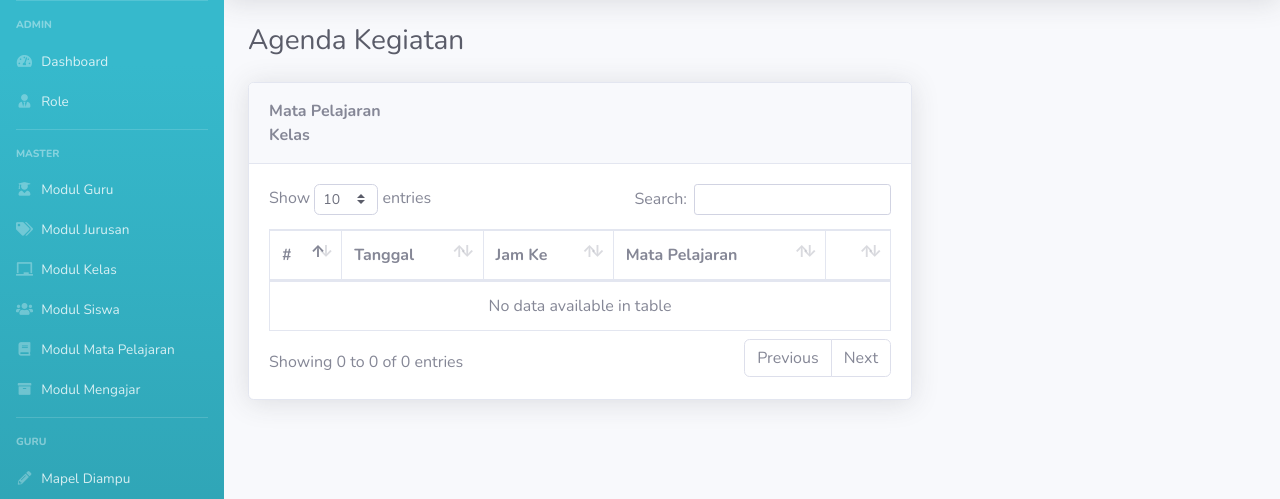
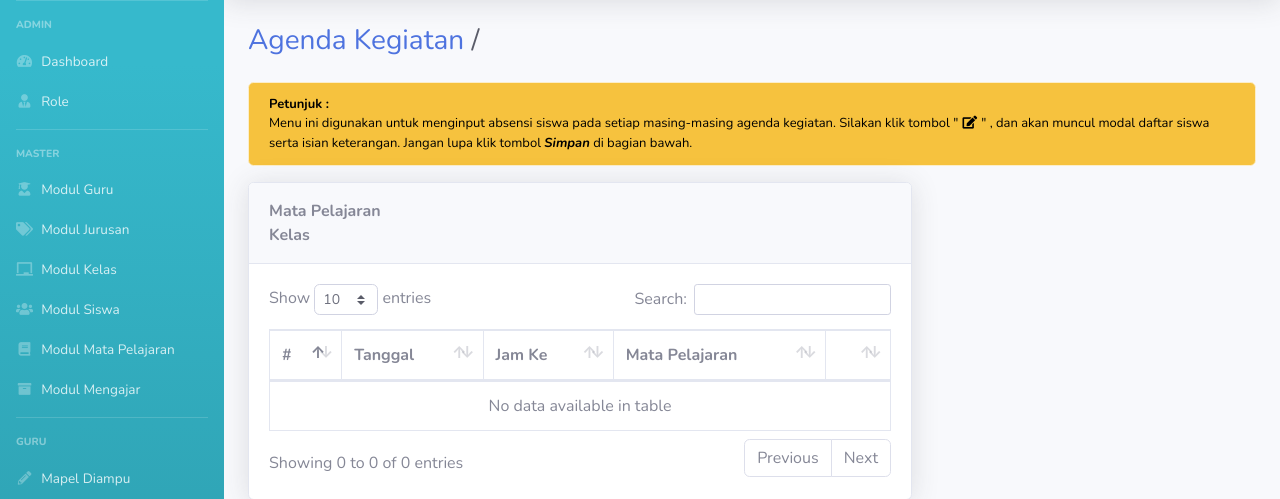
Before and after one commit to miarsmt/administrasi_guru, a CodeIgniter app: page /administrasi_guru/index.php/guru/absensi in a window 1280 px wide. Shown: the part 70-569 px from the top of the page. Run offline with CodeIgniter, Linux system fonts and the light colour scheme; a user stored in the database is signed in; data comes from the database, SQL or seed files in the repository; data that the repository does not hold is empty.

Commit message:
menambahkan alert petunjuk

```diff
--- a/application/views/guru/absensi.php
+++ b/application/views/guru/absensi.php
@@ -2,11 +2,22 @@
 <div class="container-fluid">
 
     <!-- Page Heading -->
-    <h1 class="h3 mb-4 text-gray-800"><?= $title; ?></h1>
+    <h1 class="h3 mb-4 text-gray-800">
+        <span><a href="#"><?= $title; ?></a></span>
+        <span> / <?= $subtitle; ?></span>
+    </h1>
 
     <div class="flash-data" data-flashdata="<?= $this->session->flashdata('message'); ?>"></div>
 
     <div class="row">
+
+        <div class="col-lg-12">
+            <div class="alert alert-warning bg-warning" style="color: #000; font-size: small;">
+                <b>Petunjuk : </b><br>
+                Menu ini digunakan untuk menginput absensi siswa pada setiap masing-masing agenda kegiatan. Silakan klik tombol " <i class="fas fa-fw fa-edit"></i> " , dan akan muncul modal daftar siswa serta isian keterangan. Jangan lupa klik tombol <b><i>Simpan</i></b> di bagian bawah.</li>
+            </div>
+        </div>
+
         <div class="col-lg-8">
 
             <div class="card shadow md-4">
@@ -86,7 +97,7 @@
                 </div>
                 <div class="modal-footer">
                     <button type="button" class="btn btn-secondary" data-dismiss="modal">Close</button>
-                    <button type="submit" class="btn btn-primary">Save changes</button>
+                    <button type="submit" class="btn btn-primary">Simpan</button>
                 </div>
             </form>
         </div>
```
Also changed, not shown: application/views/guru/index.php (+12 -0 lines).
